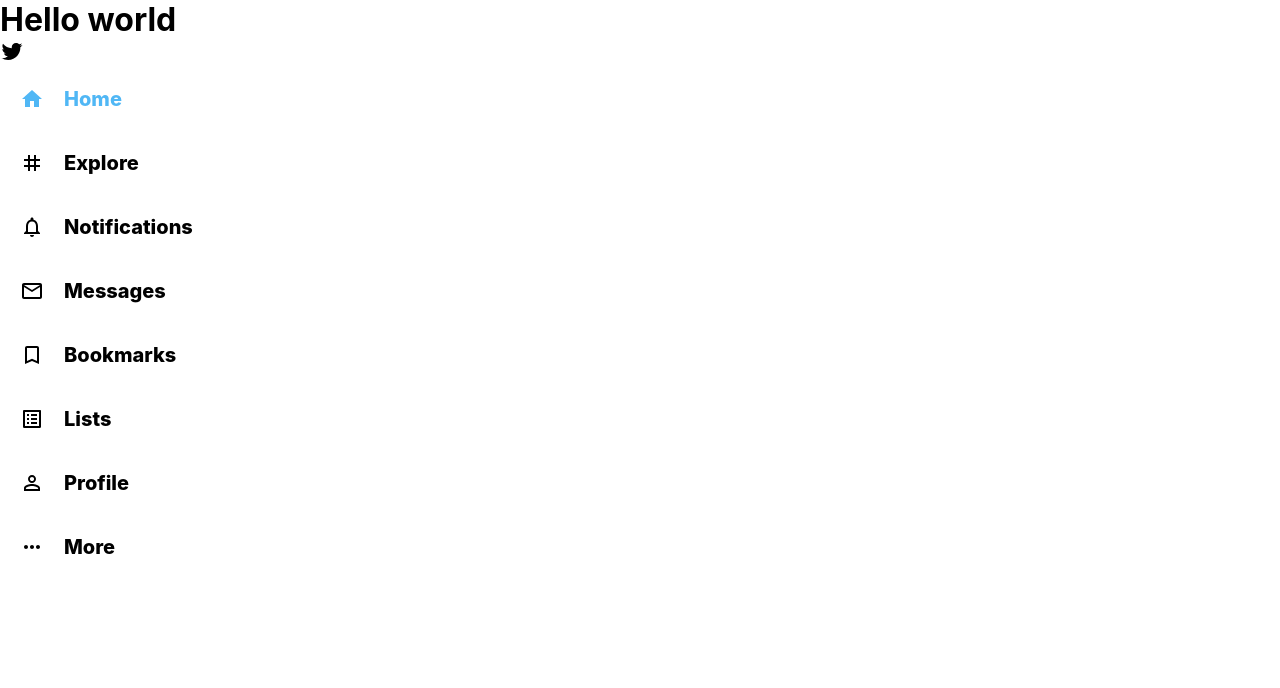
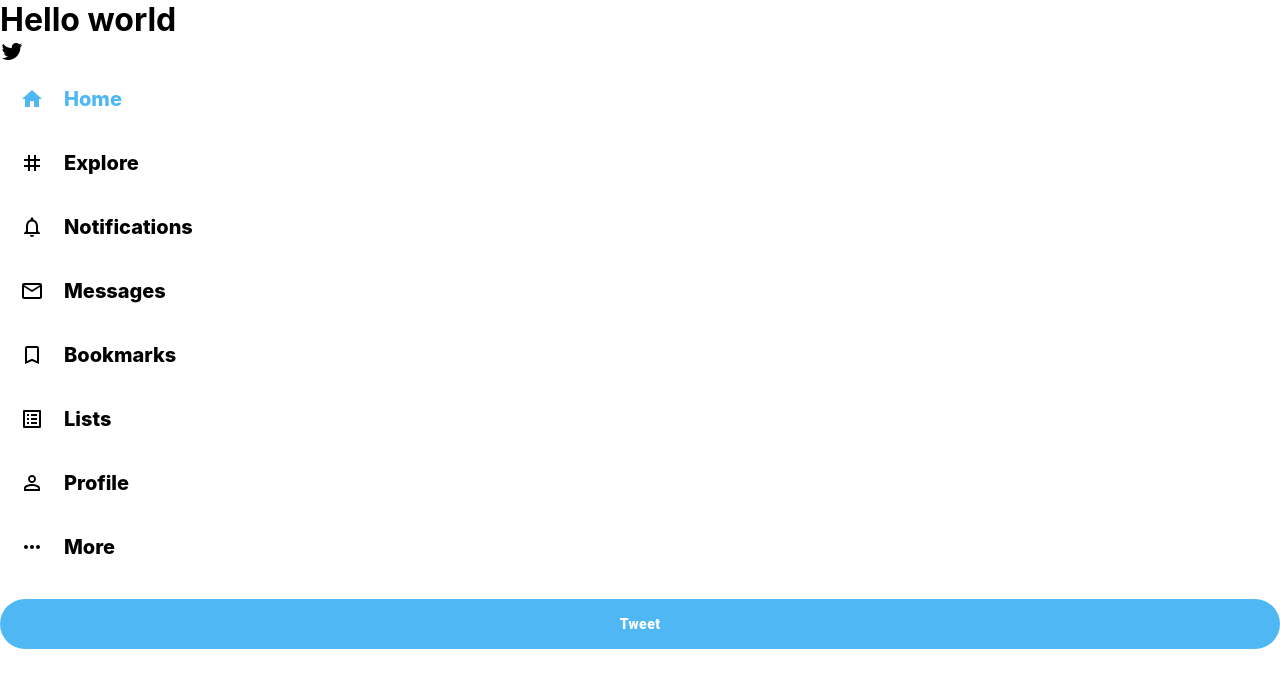
Before and after one commit to ethansalonga/twitter-clone, a React (Create React App) app: page / in a window 1280 px wide. Shown: the top 688 px of the page. Built offline with nearby package versions, Linux system fonts and the light colour scheme.

Commit message:
Build Sidebar Tweet button

```diff
--- a/src/Sidebar.css
+++ b/src/Sidebar.css
@@ -0,0 +1,10 @@
+.sidebar__tweet {
+  background-color: var(--twitter-color) !important;
+  border: none !important;
+  color: white !important;
+  font-weight: 900 !important;
+  text-transform: inherit !important;
+  border-radius: 30px !important;
+  height: 50px !important;
+  margin-top: 20px !important;
+}
--- a/src/Sidebar.js
+++ b/src/Sidebar.js
@@ -10,6 +10,7 @@
 import ListAltIcon from '@mui/icons-material/ListAlt'
 import PermIdentityIcon from '@mui/icons-material/PermIdentity'
 import MoreHorizIcon from '@mui/icons-material/MoreHoriz'
+import Button from '@mui/material/Button'
 
 function Sidebar() {
   return (
@@ -26,6 +27,9 @@
       <SidebarOption Icon={MoreHorizIcon} text="More" />
 
       {/* Button -> Tweet */}
+      <Button variant="outlined" className="sidebar__tweet" fullWidth>
+        Tweet
+      </Button>
     </div>
   )
 }
```
